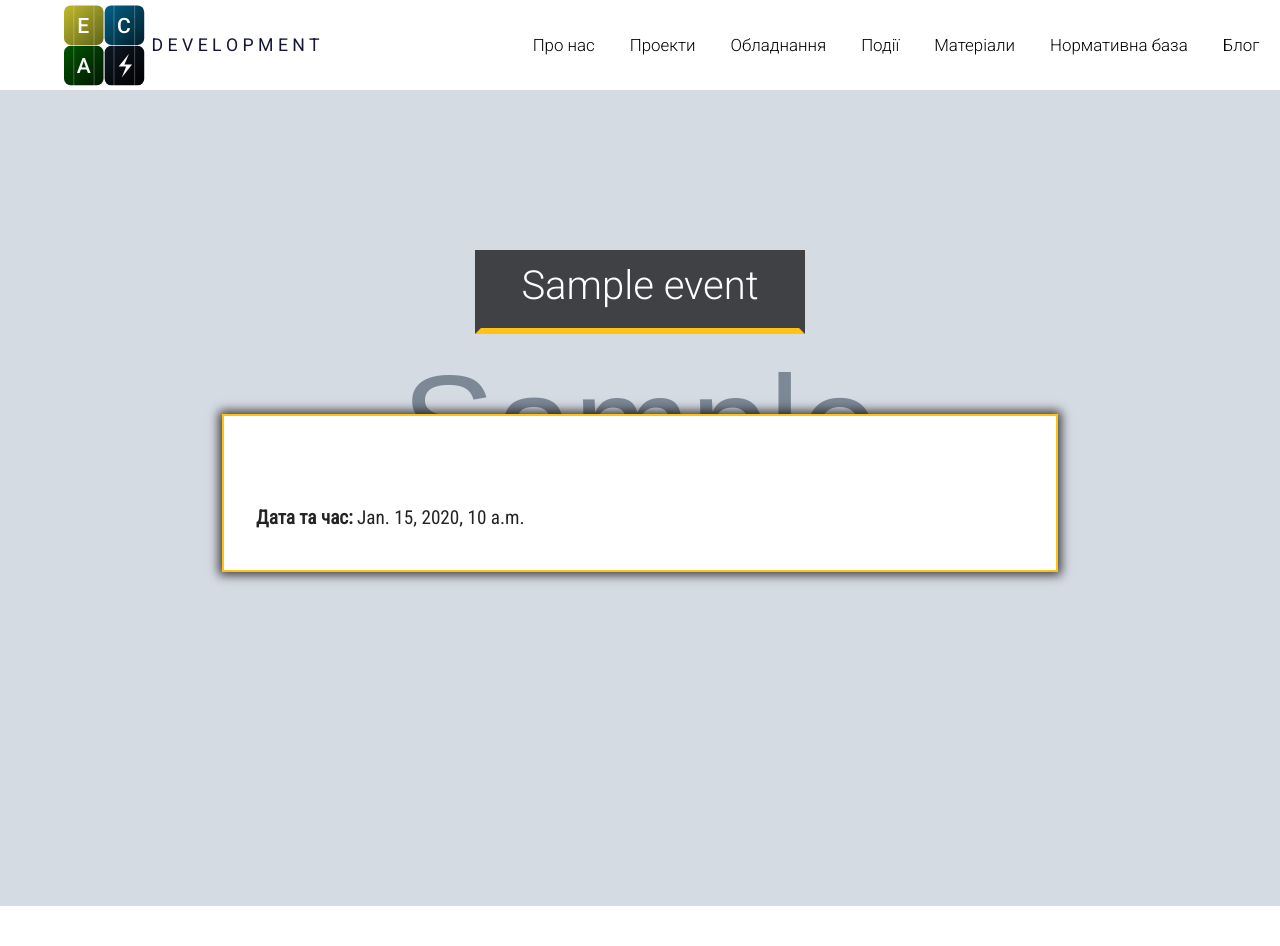
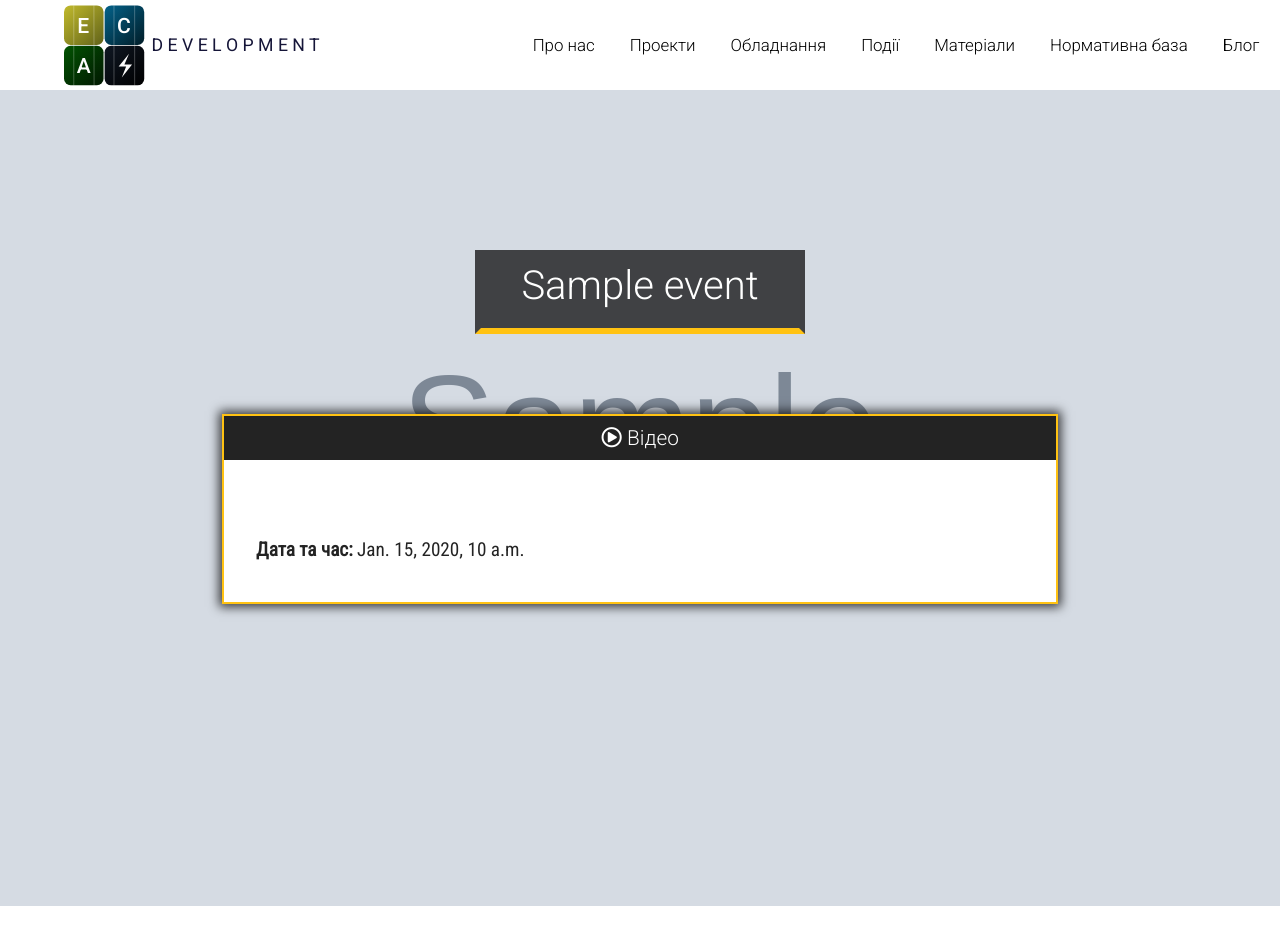
Before and after one commit to NightSkyStudios/ECAD, a Django app: page /event/1 in a window 1280 px wide. Shown: the top 946 px of the page. Run offline with Django 3.2, Linux system fonts and the light colour scheme; tables that the repository leaves empty hold one stand-in row (values such as "Sample post"); grey boxes marked "Sample" are stand-in pictures; style sheets or scripts are compiled from the project's sources.

Commit message:
added video to event post

```diff
--- a/static/css/_events-post.scss
+++ b/static/css/_events-post.scss
@@ -30,12 +30,27 @@
    background-color: white;
    border: 2px solid $color1;
    box-shadow: 0px 0px 10px 3px rgba(0, 0, 0, 0.75);
-   padding: 2em;
+   padding: 4em 2em 2em 2em;
    color: $color2;
    p {
       margin: 0;
    }
-
+   .vid{
+      position: absolute;
+      background-color: $color2;
+      width: 100%;
+      text-align: center;
+      top: 0;
+      right: 0;
+      a{
+         display: block;
+         text-decoration: none;
+         font-size: 1.3em;
+         color: white;
+         font-weight: 300;
+         margin: 10px;
+      }
+   }
    .desctxt {
       font-size: 1.1em;
    }
--- a/templates/event_post.html
+++ b/templates/event_post.html
@@ -22,6 +22,7 @@
 <div class="page" data-parallax="scroll" data-ios-fix="true" data-android-fix="true" data-image-src="{{ event.image.url }}" >
     <div class="header center etitle"><p>{{ event.title }}</p></div>
     <div class="epost">
+        <div class="vid"><a href="{{ event.video.url }}"><i class="far fa-play-circle"></i> Відео</a></div>
         <div class="desctxt"><p>{{ event.text }}</p></div>
         <div class="einfo">
 {#            <div class="prtcp"><p><span>Учасники:</span> Іван Іванов, Іван Іванов, Іван Іванов, Іван Іванов, Іван Іванов, Іван Іванов, Іван Іванов, Іван Іванов, Іван Іванов.</p></div>#}
```
Also changed, not shown: 1 other file.
